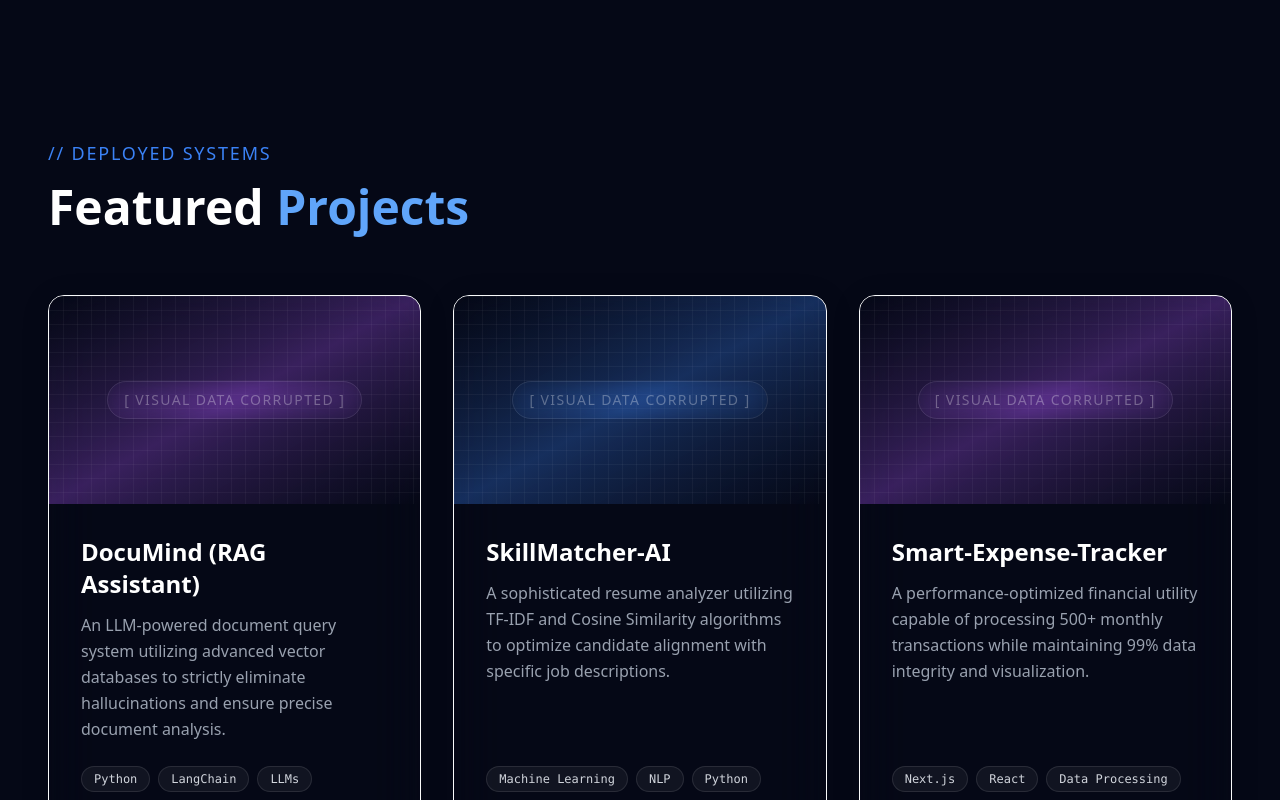
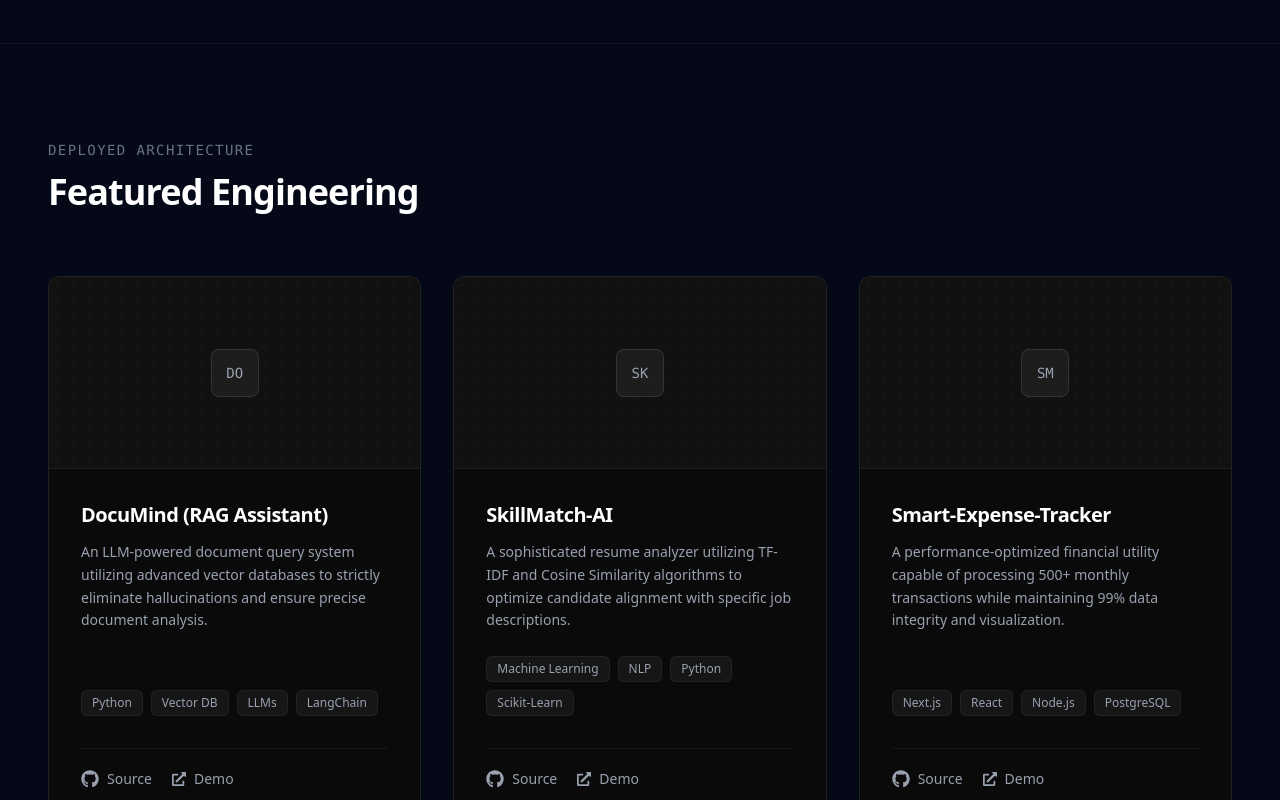
Before and after one commit to imarpitajaiswal/arpita-portfolio, a Next.js app: page / in a window 1280 px wide. Shown: the part 2040-2840 px from the top of the page. Built offline with nearby package versions, Linux system fonts and the light colour scheme.

Commit message:
refactor: redesign projects section to premium minimalist UI

```diff
--- a/components/Projects.tsx
+++ b/components/Projects.tsx
@@ -7,102 +7,93 @@
   {
     title: "DocuMind (RAG Assistant)",
     description: "An LLM-powered document query system utilizing advanced vector databases to strictly eliminate hallucinations and ensure precise document analysis.",
-    tech: ["Python", "LangChain", "LLMs", "Vector DB"],
+    tech: ["Python", "Vector DB", "LLMs", "LangChain"],
     github: "https://github.com/imarpitajaiswal/DocuMind",
-    live: "https://github.com/imarpitajaiswal/docuMind",
-    color: "primary"
+    live: "https://github.com/imarpitajaiswal/DocuMind",
   },
   {
-    title: "SkillMatcher-AI",
+    title: "SkillMatch-AI",
     description: "A sophisticated resume analyzer utilizing TF-IDF and Cosine Similarity algorithms to optimize candidate alignment with specific job descriptions.",
     tech: ["Machine Learning", "NLP", "Python", "Scikit-Learn"],
-    github: "https://github.com/imarpitajaiswal/Skill-Matcher-AI",
-    live: "https://github.com/imarpitajaiswal/Skill-Matcher-AI",
-    color: "secondary"
+    github: "https://github.com/imarpitajaiswal/SkillMatch-AI",
+    live: "https://github.com/imarpitajaiswal/SkillMatch-AI",
   },
   {
     title: "Smart-Expense-Tracker",
     description: "A performance-optimized financial utility capable of processing 500+ monthly transactions while maintaining 99% data integrity and visualization.",
-    tech: ["Next.js", "React", "Data Processing", "Node.js"],
-    github: "https://github.com/imarpitajaiswal/Expense-Tracker",
-    live: "https://github.com/imarpitajaiswal/Expense-Tracker",
-    color: "primary"
+    tech: ["Next.js", "React", "Node.js", "PostgreSQL"],
+    github: "https://github.com/imarpitajaiswal/Smart-Expense-Tracker",
+    live: "https://github.com/imarpitajaiswal/Smart-Expense-Tracker",
   }
 ];
 
 export default function Projects() {
   return (
-    <section id="projects" className="relative w-full max-w-7xl mx-auto px-6 md:px-12 py-24 min-h-screen">
+    <section id="projects" className="relative w-full max-w-7xl mx-auto px-6 md:px-12 py-24 min-h-screen border-t border-white/5">
 
       <motion.div
-        initial={{ opacity: 0, y: -20 }}
+        initial={{ opacity: 0, y: 20 }}
         whileInView={{ opacity: 1, y: 0 }}
         viewport={{ once: true }}
-        className="mb-16 space-y-4"
+        transition={{ duration: 0.5 }}
+        className="mb-16 space-y-3"
       >
-        <h2 className="font-heading text-secondary text-sm md:text-lg font-medium tracking-widest uppercase">
-          // Deployed Systems
+        <h2 className="text-sm font-mono tracking-widest text-gray-500 uppercase">
+          Deployed Architecture
         </h2>
-        <h3 className="font-heading text-4xl md:text-5xl font-bold text-white">
-          Featured <span className="text-secondary-glow">Projects</span>
+        <h3 className="text-3xl md:text-4xl font-semibold text-white tracking-tight">
+          Featured Engineering
         </h3>
       </motion.div>
 
-      <div className="grid grid-cols-1 md:grid-cols-2 lg:grid-cols-3 lg:gap-6 lg:gap-8 z-10">
+      <div className="grid grid-cols-1 md:grid-cols-2 lg:grid-cols-3 gap-6 lg:gap-8">
         {projects.map((project, index) => (
           <motion.div
             key={index}
-            initial={{ opacity: 0, y: 30 }}
+            initial={{ opacity: 0, y: 20 }}
             whileInView={{ opacity: 1, y: 0 }}
-            viewport={{ once: true, margin: "-100px" }}
-            transition={{ duration: 0.6, delay: index * 0.1 }}
-            whileHover={{ scale: 1.02 }}
-            className={`
-              group relative rounded-2xl overflow-hidden bg-glass-bg backdrop-blur-xl border border-glass-border shadow-glass
-              transition-all duration-500 flex flex-col h-full
-              ${project.color === 'primary' ? 'hover:shadow-neon-purple hover:border-primary/50' : 'hover:shadow-neon-blue hover:border-secondary/50'}
-            `}
+            viewport={{ once: true, margin: "-50px" }}
+            transition={{ duration: 0.5, delay: index * 0.1 }}
+            className="group flex flex-col h-full bg-[#0A0A0A] border border-white/10 rounded-xl overflow-hidden hover:border-white/20 transition-colors duration-300"
           >
-            {/* Cyberpunk Gradient Image Placeholder */}
-            <div className="relative w-full h-48 md:h-52 overflow-hidden">
-              <div className={`absolute inset-0 opacity-80 transition-transform duration-700 group-hover:scale-110 ${
-                project.color === 'primary'
-                  ? 'bg-gradient-to-br from-[#050816] via-primary/40 to-[#050816]'
-                  : 'bg-gradient-to-br from-[#050816] via-secondary/40 to-[#050816]'
-              }`} />
-              <div className="absolute inset-0 bg-[linear-gradient(to_right,#ffffff0a_1px,transparent_1px),linear-gradient(to_bottom,#ffffff0a_1px,transparent_1px)] bg-[size:14px_14px]" />
-              <div className="absolute inset-0 flex items-center justify-center">
-                <span className="font-heading tracking-widest text-white/30 text-sm border border-white/10 px-4 py-2 rounded-full backdrop-blur-md">
-                  [ VISUAL DATA CORRUPTED ]
+            {/* Vercel-style Minimalist Header / Diagram Area */}
+            <div className="relative w-full h-48 bg-[#111111] border-b border-white/5 overflow-hidden flex items-center justify-center">
+               {/* Subtle Dot Grid Background */}
+              <div className="absolute inset-0 bg-[radial-gradient(#ffffff22_1px,transparent_1px)] [background-size:16px_16px] opacity-30 group-hover:opacity-50 transition-opacity duration-500" />
+
+              {/* Abstract Tech Iconography based on title */}
+              <div className="z-10 w-12 h-12 rounded-lg bg-white/5 border border-white/10 flex items-center justify-center backdrop-blur-sm group-hover:scale-105 transition-transform duration-500">
+                <span className="font-mono text-gray-400 text-sm">
+                  {project.title.substring(0, 2).toUpperCase()}
                 </span>
               </div>
             </div>
 
-            {/* Content Container */}
+            {/* Content Container - Flex Grow ensures equal heights */}
             <div className="p-6 md:p-8 flex flex-col flex-grow">
-              <h4 className="font-heading text-2xl font-bold text-white mb-3 group-hover:text-primary-glow transition-colors">
+              <h4 className="text-xl font-semibold text-white mb-3 tracking-tight">
                 {project.title}
               </h4>
-              <p className="font-body text-gray-400 text-sm md:text-base leading-relaxed mb-6 flex-grow">
+              <p className="text-gray-400 text-sm leading-relaxed mb-6 flex-grow">
                 {project.description}
               </p>
 
               {/* Tech Stack Tags */}
               <div className="flex flex-wrap gap-2 mb-8">
                 {project.tech.map((tech, i) => (
-                  <span key={i} className="px-3 py-1 text-xs font-mono font-medium text-gray-300 bg-white/5 border border-white/10 rounded-full">
+                  <span key={i} className="px-2.5 py-1 text-xs font-medium text-gray-400 bg-white/5 border border-white/5 rounded-md">
                     {tech}
                   </span>
                 ))}
               </div>
 
-              {/* Action Links */}
-              <div className="flex gap-4 mt-auto pt-4 border-t border-white/10">
+              {/* Action Links - Anchored to bottom */}
+              <div className="flex gap-5 mt-auto pt-5 border-t border-white/5">
                 <a href={project.github} target="_blank" rel="noopener noreferrer" className="flex items-center gap-2 text-sm font-medium text-gray-400 hover:text-white transition-colors">
-                  <FaGithub className="text-lg" /> Source Code
+                  <FaGithub className="text-lg" /> Source
                 </a>
-                <a href={project.live} target="_blank" rel="noopener noreferrer" className={`flex items-center gap-2 text-sm font-medium transition-colors ${project.color === 'primary' ? 'text-primary hover:text-primary-glow' : 'text-secondary hover:text-secondary-glow'}`}>
-                  <FaExternalLinkAlt className="text-sm" /> Live Demo
+                <a href={project.live} target="_blank" rel="noopener noreferrer" className="flex items-center gap-2 text-sm font-medium text-gray-400 hover:text-white transition-colors">
+                  <FaExternalLinkAlt className="text-sm" /> Demo
                 </a>
               </div>
             </div>
```
